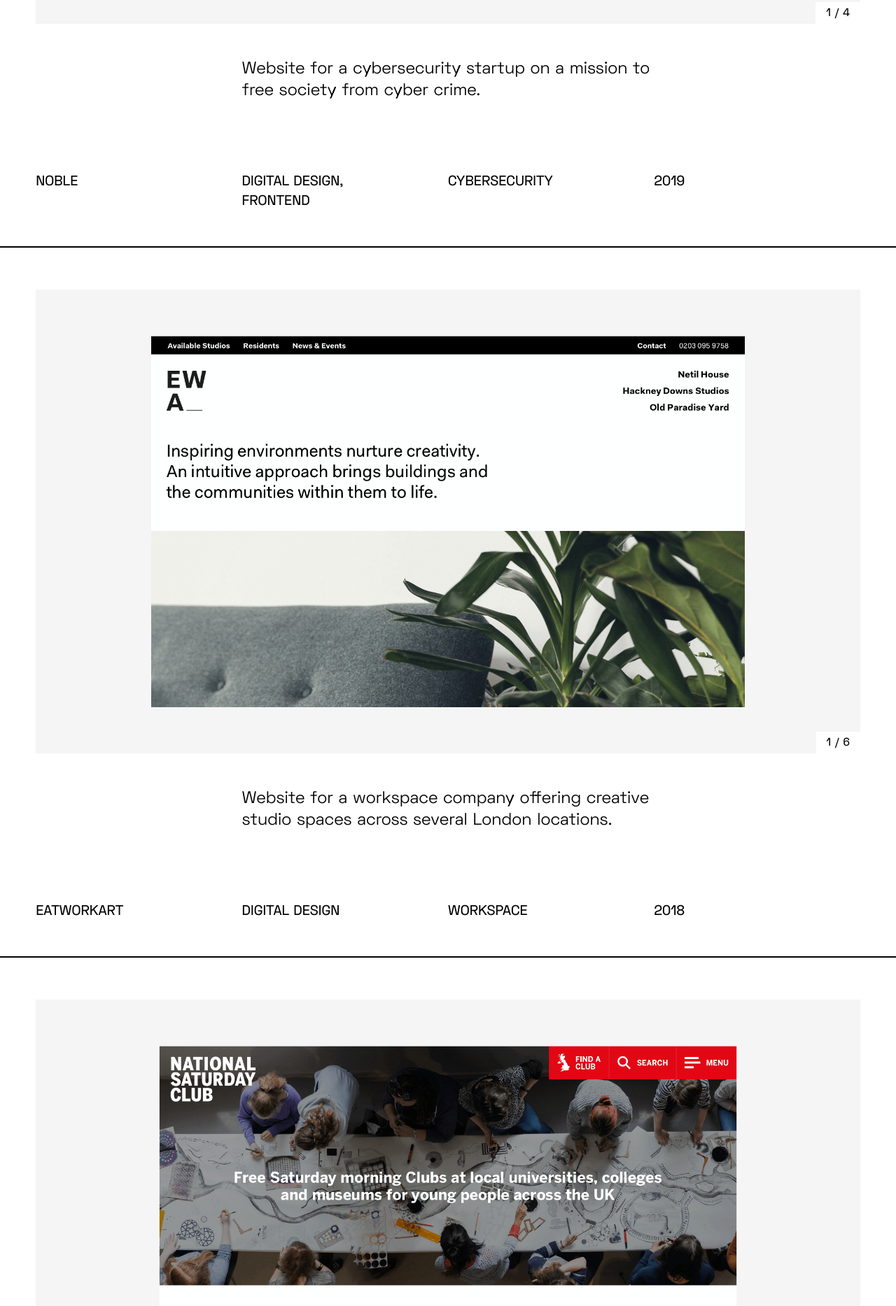
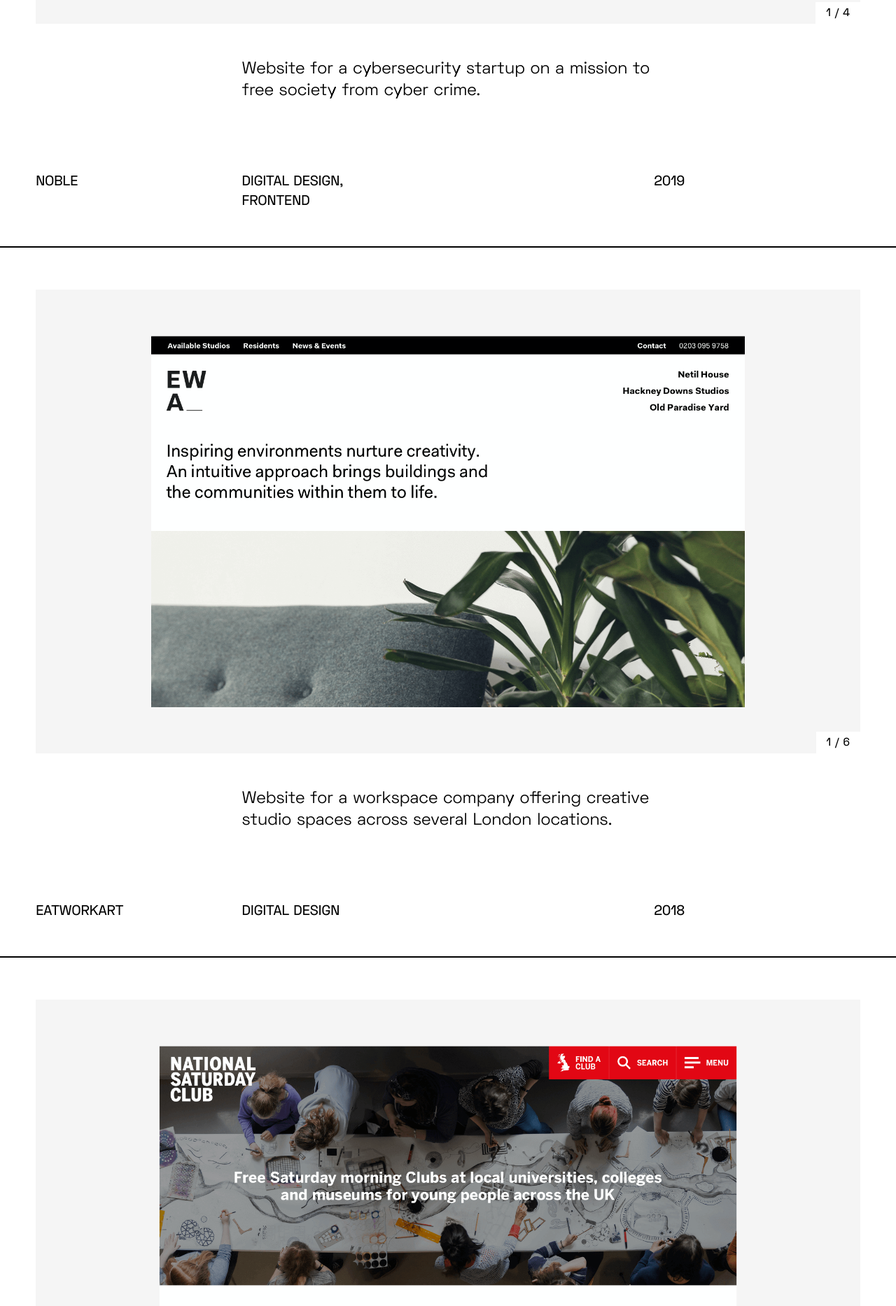
Before and after one commit to bhbale/baleywalla, a Jekyll site: the page built from index.html, in a window 1280 px wide. Shown: the part 1562-3429 px from the top of the page at 70% size. Built offline with Jekyll 4.4.1, drawn with Linux system fonts in a browser that asks for light colours; some of the changed text lies outside the part shown.

Commit message:
updated industry field name

```diff
--- a/_layouts/post.html
+++ b/_layouts/post.html
@@ -18,7 +18,7 @@
                         {% endfor %}
                     </ul>
                 </li>
-                <li>{{ page.industy }}</li>
+                <li>{{ page.industry }}</li>
                 <li>{{- page.year -}}
                     {% if page.extension %}
                         {{- page.extension | prepend: "-" -}}
--- a/index.html
+++ b/index.html
@@ -38,7 +38,7 @@
                                 {% endfor %}
                             </ul>
                         </li>
-                        <li>{{ post.industy }}</li>
+                        <li>{{ post.industry }}</li>
                         <li>{{- post.year -}}
                             {% if post.extension %}
                                 {{- post.extension | prepend: "-" -}}
```
